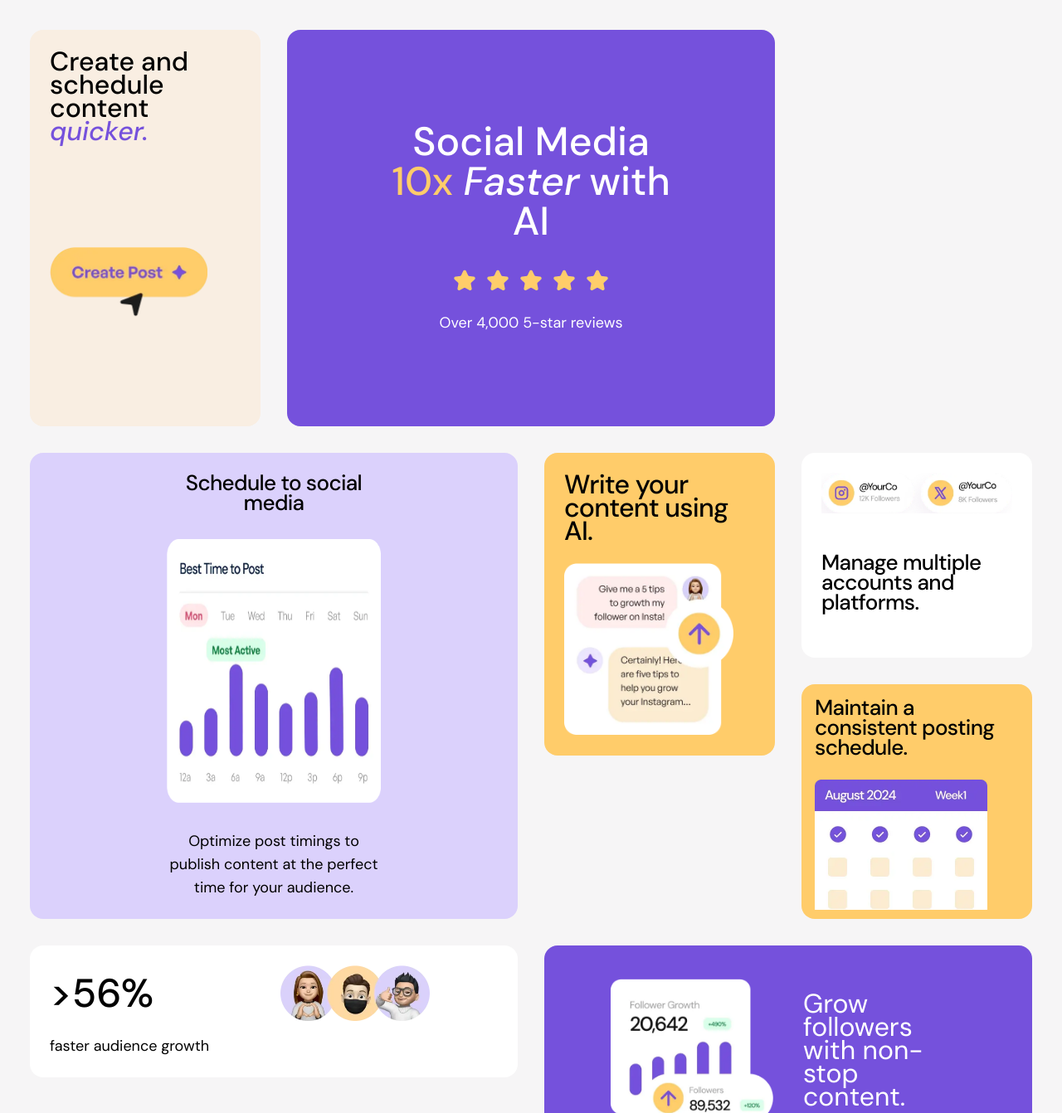
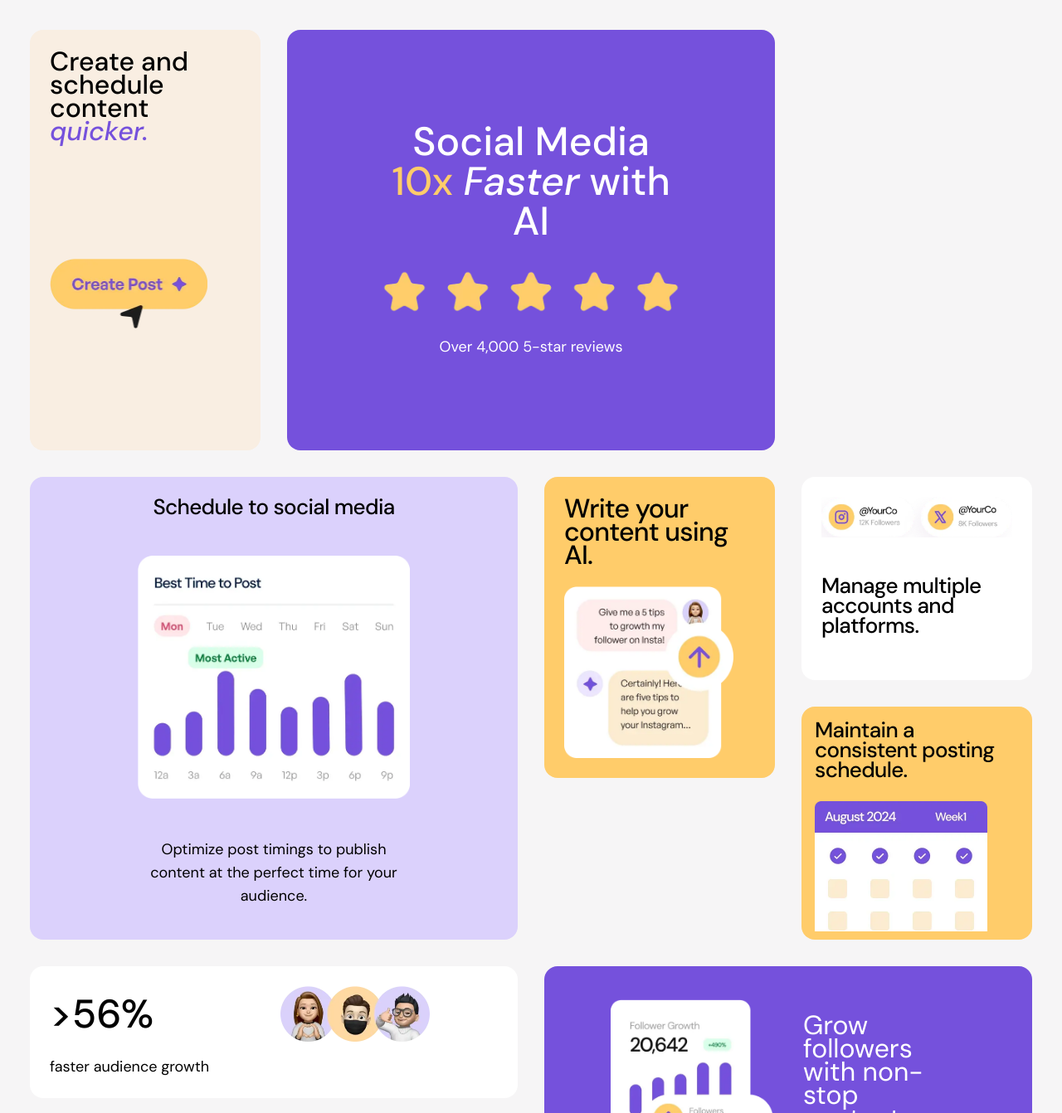
Before and after one commit to shakec/sba3DesDev, a plain HTML site: page index.html in a window 1280 px wide. Shown: the top 1342 px of the page at 83% size. Drawn offline with nearby package versions, Linux system fonts and the light colour scheme.

Commit message:
Fixed image sizing on card1 and card4 issues

```diff
--- a/index.html
+++ b/index.html
@@ -23,9 +23,9 @@
 
   <main id="container" class="bg-[#F6F5F6] grid grid-cols-1 gap-8 md:grid-cols-2  gap-4 p-9 lg:grid-cols-4">
 
-    <section id="card1" class="bg-[#7551DC] rounded-2xl gap-24 p-[40px] order-1 row-span-2 text-center max-h-fit md:col-span-2 row-span-4 grid grid-cols-1 justify-spac lg:order-2">
+    <section id="card1" class="bg-[#7551DC] rounded-2xl gap-24 p-[40px] order-1 row-span-2 text-center max-h-fit md:col-span-2 row-span-4 grid grid-cols-1 align-center lg:order-2">
       <h1 class="text-white text-5xl font-medium md:p-[71px]">Social Media <span class="text-[#FFCC6A]">10x</span> <span class="italic">Faster</span> with AI
-        <img src="./assets/images/illustration-five-stars.webp" class="w-[192px] justify-self-center pt-[32px]" alt="">
+        <img src="./assets/images/illustration-five-stars.webp" class="pt-[32px] w-full" alt="">
         <span class="text-lg font-normal">Over 4,000 5-star reviews</span></h1>
     </section>
 
@@ -41,18 +41,18 @@
       <img src="./assets/images/illustration-consistent-schedule.webp" class="h-[157px]" alt="">
     </section>
 
-    <section id="card4" class="bg-[#DBD1FC] rounded-2xl grid gap-5 p-6 order-4 row-span-4 md:col-span-2 row-span-6 grid grid-cols-1 gap-8 px-[165px] lg:order-3">
+    <section id="card4" class="bg-[#DBD1FC] rounded-2xl grid gap-5 p-6 order-4 row-span-4 md:col-span-2 row-span-6 grid grid-cols-1 gap-8 md:px-[130px] lg:order-3">
       <h1 class="text-[26px]/6 font-medium tracking-tight md:text-center">
         Schedule to social media
       </h1>
-      <img src="./assets/images/illustration-schedule-posts.webp" class="md:h-[318px] justify-center" alt="">
+      <img src="./assets/images/illustration-schedule-posts.webp" class="justify-center w-full" alt="">
       <p class="text-lg font-normal text-center">
         Optimize post timings to publish content at the perfect time for your audience.
       </p>
     </section>
 
-    <section id="card5" class="bg-[#7551DC] rounded-2xl grid gap-9 p-10 order-5 row-span-4 md:col-span-2  grid grid-cols-2 px-[80px] lg:order-8">
-      <img src="./assets/images/illustration-grow-followers.webp" alt="">
+    <section id="card5" class="bg-[#7551DC] rounded-2xl grid grid-cols-1 gap-9 p-10 order-5 row-span-4 md:col-span-2 grid grid-cols-2 px-[80px] lg:order-8">
+      <img src="./assets/images/illustration-grow-followers.webp" class="w-[226px]" alt="">
       <h1 class="text-white text-[2rem]/7 text-center md:content-center md:text-left">
         Grow followers with non-stop content.
       </h1>
```
